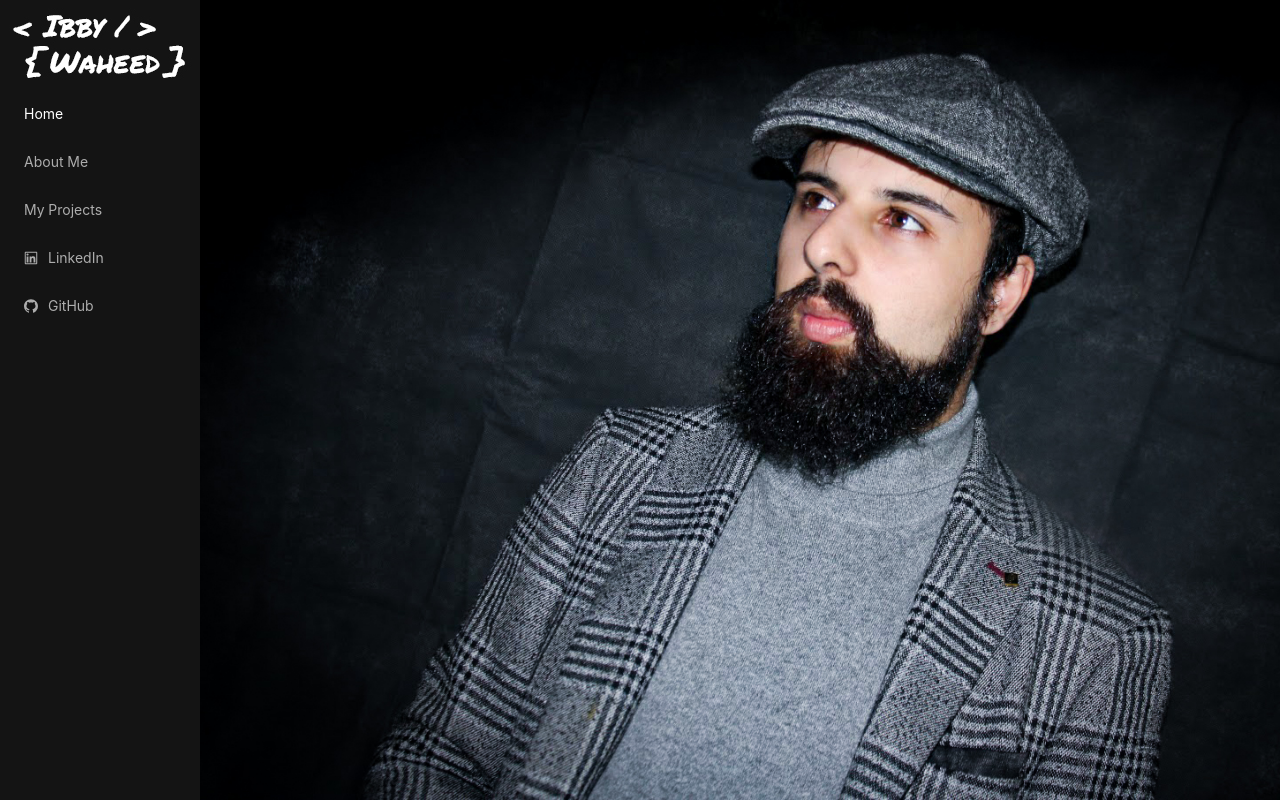
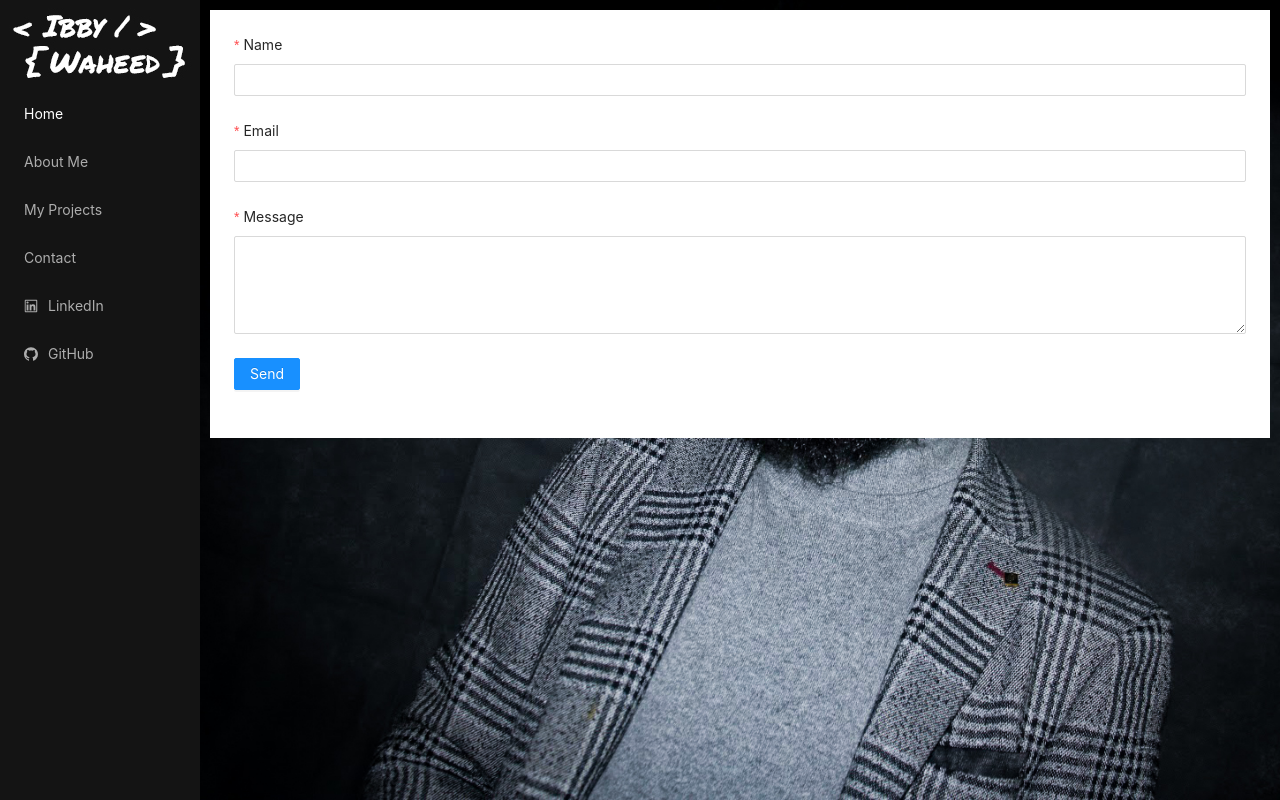
Before and after one commit to DevIbrahimWaheed/portfolio, a React (Create React App) app: page /contact in a window 1280 px wide. Built offline with nearby package versions, Linux system fonts and the light colour scheme; a web font is replaced by a local one.

Commit message:
Add contact page with form and route

```diff
--- a/src/App.js
+++ b/src/App.js
@@ -16,6 +16,7 @@ import Sidebar from './components/sidebar'
 import Home from './views/home'
 import About from './views/about'
 import MyProject from './views/my-projects'
+import Contact from './views/contact'
 
 
 const { Header, Content, Footer } = Layout;
@@ -34,6 +35,7 @@ function App() {
 
             <Route path="/about" children={<About/>} />
             <Route path="/my-project" children={<MyProject/>} />
+            <Route path="/contact" children={<Contact/>} />
 
 
             </Switch>
--- a/src/components/sidebar.js
+++ b/src/components/sidebar.js
@@ -45,10 +45,13 @@ function SideBar(props)  {
           <Menu.Item key="3">
           <Link to="/my-project">My Projects</Link>
           </Menu.Item>
-          <Menu.Item key="4" icon={<LinkedinOutlined />}>
+          <Menu.Item key="4" >
+           <Link to="/contact">Contact</Link>
+          </Menu.Item>
+          <Menu.Item key="5" icon={<LinkedinOutlined />}>
             <a href="https://www.linkedin.com/in/ibrahim-waheed-84164a83/">LinkedIn</a>
           </Menu.Item>
-          <Menu.Item key="5" icon={<GithubOutlined />}>
+          <Menu.Item key="6" icon={<GithubOutlined />}>
            <a href="https://github.com/DevIbrahimWaheed?tab=repositories"> GitHub</a>
           </Menu.Item>
         </Menu>
--- /dev/null
+++ b/src/views/contact.js
@@ -0,0 +1,32 @@
+import React from 'react';
+import { Form, Input, Button } from 'antd';
+
+function Contact(props){
+
+  const onFinish = values => {
+    const { name, email, message } = values;
+    const body = encodeURIComponent(`${message}\n\nFrom: ${name} <${email}>`);
+    window.location.href = `mailto:someone@example.com?subject=Portfolio Contact&body=${body}`;
+  }
+
+  return (
+    <div className="site-layout-background" style={{ padding: 24, minHeight: 360 }}>
+      <Form name="contact" layout="vertical" onFinish={onFinish}>
+        <Form.Item name="name" label="Name" rules={[{ required: true, message: 'Please input your name!' }]}>
+          <Input />
+        </Form.Item>
+        <Form.Item name="email" label="Email" rules={[{ required: true, type: 'email', message: 'Please enter a valid email!' }]}>
+          <Input />
+        </Form.Item>
+        <Form.Item name="message" label="Message" rules={[{ required: true, message: 'Please enter a message!' }]}>
+          <Input.TextArea rows={4} />
+        </Form.Item>
+        <Form.Item>
+          <Button type="primary" htmlType="submit">Send</Button>
+        </Form.Item>
+      </Form>
+    </div>
+  )
+}
+
+export default Contact
```
